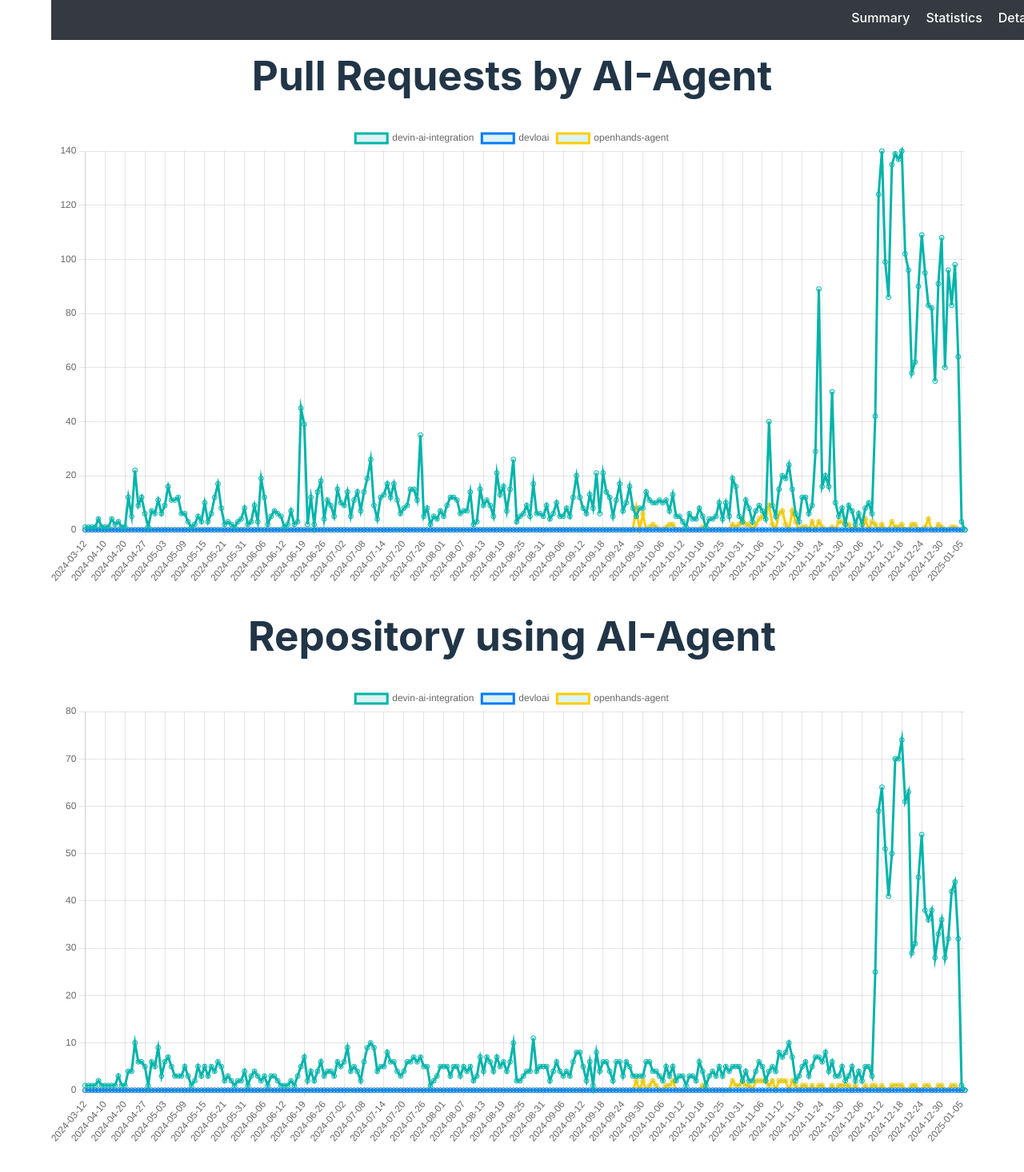
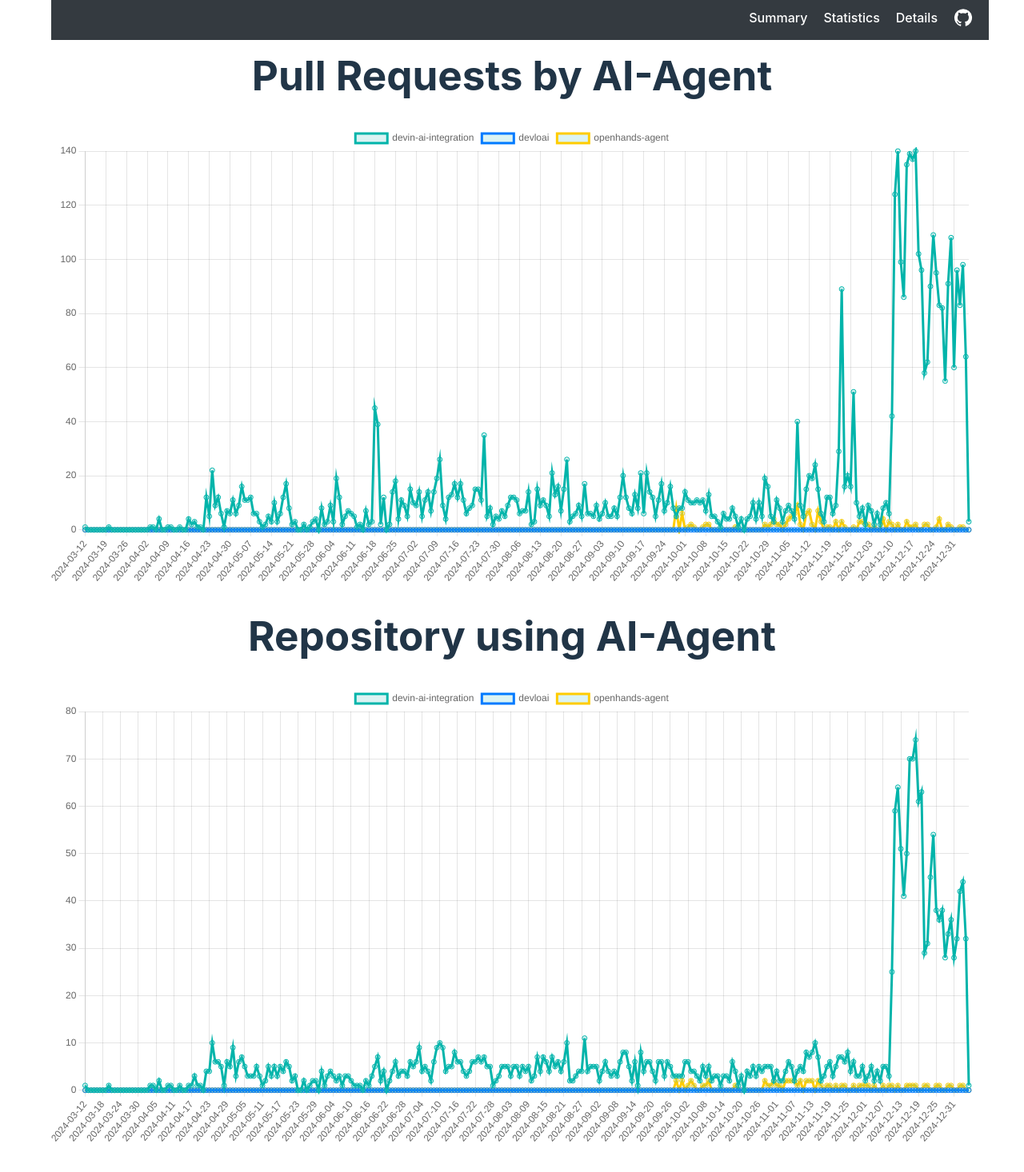
Before and after one commit to kaakaa/ai-agent-statistics, a React (Vite) app in the folder webapp/: page / in a window 1280 px wide. Shown: the whole page at 80% size. Built offline with nearby package versions, Linux system fonts and the light colour scheme.

Commit message:
summary (#12)
* feat: add onClick event to summary charts

* fix: fix header style

* fix: lint error

```diff
--- a/webapp/src/components/Header.tsx
+++ b/webapp/src/components/Header.tsx
@@ -4,7 +4,7 @@ import GitHubIcon from '@mui/icons-material/GitHub';
 
 const Header: React.FC = () => {
   return (
-    <nav style={{ display: 'flex', justifyContent: 'flex-end', position: 'fixed', 'top': 0, 'width': '100%', padding: '10px', backgroundColor: '#343a40'}}>
+    <nav style={{ display: 'flex', justifyContent: 'flex-end', position: 'fixed', 'top': 0, 'width': '90%', padding: '10px', backgroundColor: '#343a40'}}>
       <ul style={{ display: 'flex', listStyle: 'none', margin: 0, padding: 0 }}>
       <li style={{ margin: '0 10px' }}>
         <Link to="/" style={{ textDecoration: 'none', color: '#ffffff' }}>Summary</Link>
--- a/webapp/src/components/PullRequests.tsx
+++ b/webapp/src/components/PullRequests.tsx
@@ -25,7 +25,7 @@ import { PullRequest } from '../types';
 const params = new URLSearchParams(window.location.search);
 const q = [];
 if (params.get('author')) q.push(`author='${params.get('author')}'`);
-if (params.get('createdAt')) q.push(`createdAt='${params.get('createdAt')}'`);
+if (params.get('createdAt')) q.push(`createdAt like '${params.get('createdAt')}%'`);
 if (params.get('state')) q.push(`state='${params.get('state')}'`);
 if (params.get('totalCommentsCount')) q.push(`totalCommentsCount=${params.get('totalCommentsCount')}`);
 if (params.get('changedFiles')) q.push(`changedFiles=${params.get('changedFiles')}`);
--- a/webapp/src/components/statistics/PullRequestsCount.tsx
+++ b/webapp/src/components/statistics/PullRequestsCount.tsx
@@ -6,13 +6,28 @@ type ChartProps = {
     prCounts: PRCount[];
 }
 
+const basepath = import.meta.env.BASE_URL
+const baseUrl = `${window.location.protocol}//${window.location.host}${basepath}`.replace(/\/$/, '');
+
 const PullRequestsCountChart = ({prCounts}: ChartProps) => {
     const authors = [
         {name: "devin-ai-integration", color: 'rgba(0, 180, 170, 1)'},
         {name: "devloai", color: 'rgba(0, 122, 255, 1)'},
         {name: "openhands-agent", color: 'rgba(255, 204, 0, 1)'},
     ];
-    const labels = Array.from(new Set(prCounts.map((prCount: PRCount) => prCount.date)));
+
+    const dates = Array.from(new Set(prCounts.map((prCount: PRCount) => prCount.date).filter(date => date)));
+    if (!dates || dates.length === 0) {
+        return <div>No data</div>
+    }
+    let begin = new Date(dates.sort((a, b) => a.localeCompare(b))[0]);
+    const end = new Date(dates.sort((a, b) => b.localeCompare(a))[0]);
+
+    const labels = [begin.toISOString().split('T')[0]];
+    while (begin < end) {
+        begin.setDate(begin.getDate() + 1);
+        labels.push(begin.toISOString().split('T')[0]);
+    }
 
     const datasets = authors.map(author => {
         const countsByAuthor = prCounts.filter((prCount: PRCount) => prCount.author === author.name)
@@ -26,7 +41,26 @@ const PullRequestsCountChart = ({prCounts}: ChartProps) => {
     });
     return (
         <>
-            <Line data={{labels, datasets: datasets}} />
+            <Line
+              data={{
+                labels,
+                datasets: datasets,
+              }}
+              options={{
+                onClick: (_, elements) => {
+                  if (elements.length > 0) {
+                    const element = elements[0];
+                    const date = labels[element.index];
+
+                    const searchParams = new URLSearchParams();
+                    searchParams.set('createdAt', date);
+                    const href = `${baseUrl}/details?${searchParams.toString()}`;
+
+                    window.location.href = href;
+                  }
+                }
+              }}
+            />
         </>
     )
 }
--- a/webapp/src/components/statistics/ReposCount.tsx
+++ b/webapp/src/components/statistics/ReposCount.tsx
@@ -6,13 +6,28 @@ type ChartProps = {
     prCounts: PRCount[];
 }
 
+const basepath = import.meta.env.BASE_URL
+const baseUrl = `${window.location.protocol}//${window.location.host}${basepath}`.replace(/\/$/, '');
+
 const ReposCountChart = ({prCounts}: ChartProps) => {
     const authors = [
         {name: "devin-ai-integration", color: 'rgba(0, 180, 170, 1)'},
         {name: "devloai", color: 'rgba(0, 122, 255, 1)'},
         {name: "openhands-agent", color: 'rgba(255, 204, 0, 1)'},
     ];
-    const labels = Array.from(new Set(prCounts.map((prCount: any) => prCount.date)));
+
+    const dates = Array.from(new Set(prCounts.map((prCount: PRCount) => prCount.date).filter(date => date)));
+    if (!dates || dates.length === 0) {
+        return <div>No data</div>
+    }
+    let begin = new Date(dates.sort((a, b) => a.localeCompare(b))[0]);
+    const end = new Date(dates.sort((a, b) => b.localeCompare(a))[0]);
+
+    const labels = [begin.toISOString().split('T')[0]];
+    while (begin < end) {
+        begin.setDate(begin.getDate() + 1);
+        labels.push(begin.toISOString().split('T')[0]);
+    }
 
     const datasets = authors.map(author => {
         const countsByAuthor = prCounts.filter((prCount: any) => prCount.author === author.name)
@@ -26,7 +41,26 @@ const ReposCountChart = ({prCounts}: ChartProps) => {
     });
     return (
         <>
-            <Line data={{labels, datasets: datasets}} />
+            <Line
+              data={{
+                labels,
+                datasets: datasets
+              }}
+              options={{
+                onClick: (_, elements) => {
+                  if (elements.length > 0) {
+                    const element = elements[0];
+                    const date = labels[element.index];
+
+                    const searchParams = new URLSearchParams();
+                    searchParams.set('createdAt', date);
+                    const href = `${baseUrl}/details?${searchParams.toString()}`;
+
+                    window.location.href = href;
+                  }
+                }
+              }}
+            />
         </>
     )
 }
```
